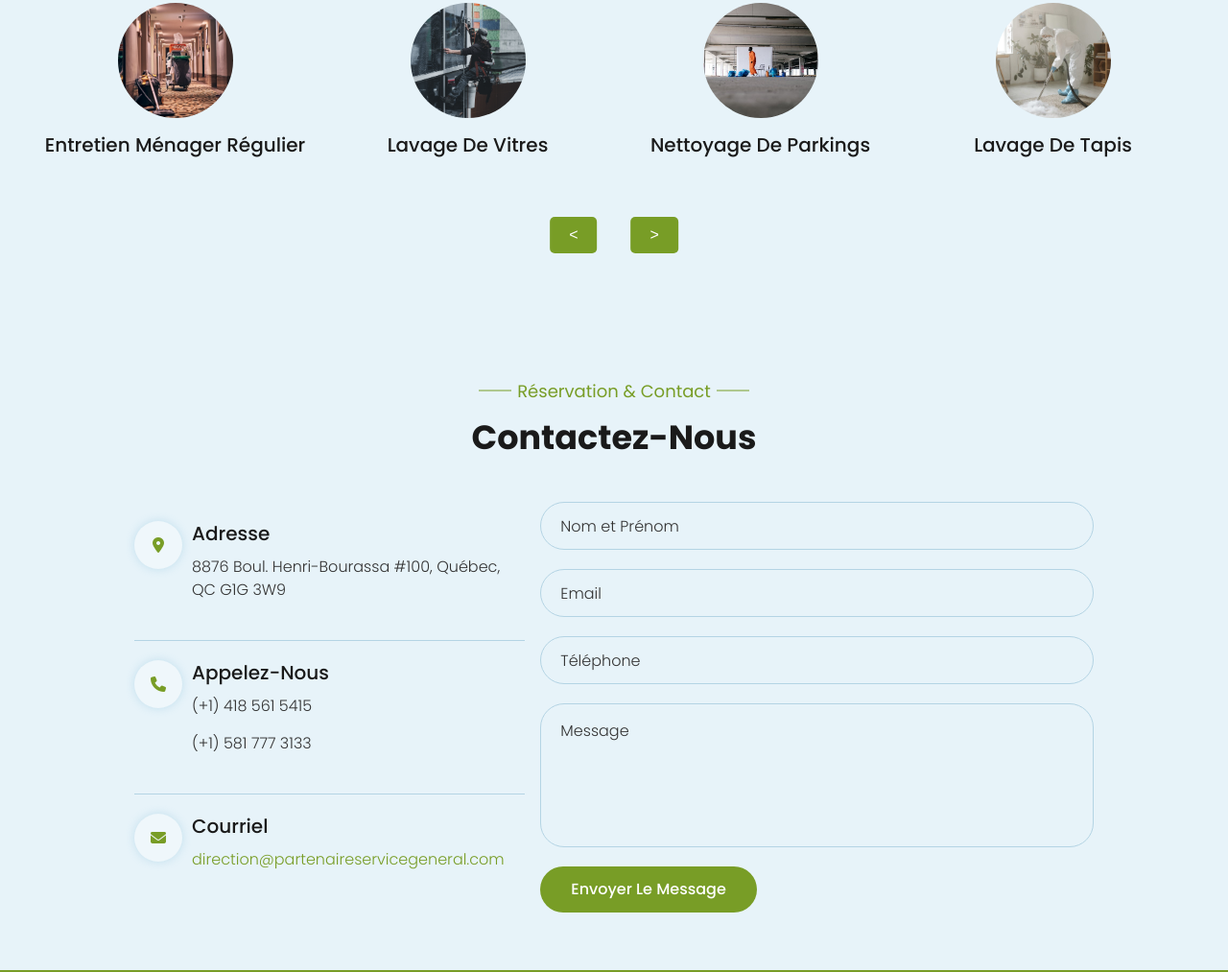
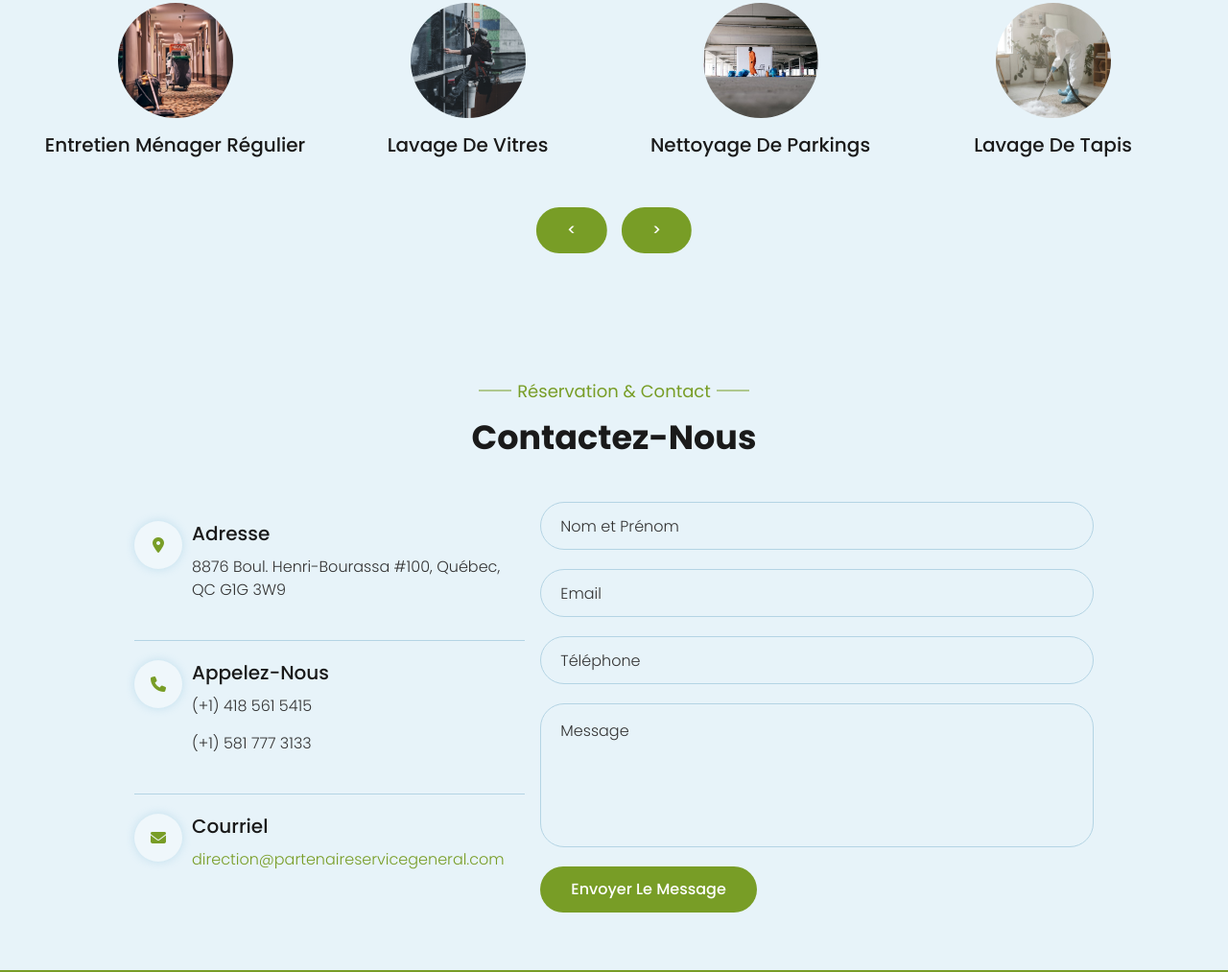
Before and after one commit to AmineBoussetta/cleaning-website, a plain HTML site: page index.html in a window 1280 px wide. Shown: the part 2022-3035 px from the top of the page at 96% size. Drawn offline with Linux system fonts and the light colour scheme; a small style sheet from the web is missing.

Commit message:
carrousel btn fixed

```diff
--- a/css/style.css
+++ b/css/style.css
@@ -496,24 +496,16 @@
         display: flex;
         gap: 15px;
         width: auto;
+
     }
 
     .carousel-nav button {
         pointer-events: auto;
         background-color: var(--main-color);
         color: var(--text-white);
-        border: none;
-        padding: 10px 20px;
-        margin: 0 10px;
-        font-size: var(--fs-md);
-        border-radius: 5px;
-        cursor: pointer;
-        transition: background-color 0.3s ease;
+
     }
 
-    .carousel-nav button:hover {
-        background-color: hsl(var(--hue), var(--saturation), 40%);
-    }
 
     /* contact */
 
--- a/index.html
+++ b/index.html
@@ -207,8 +207,8 @@
 
                 <!-- Navigation du carrousel -->
                 <div class="carousel-nav">
-                    <button class="prev" aria-label="Service précédent">&lt;</button>
-                    <button class="next" aria-label="Service suivant">&gt;</button>
+                    <button class="prev btn" aria-label="Service précédent">&lt;</button>
+                    <button class="next btn" aria-label="Service suivant">&gt;</button>
                 </div>
             </div>
         </section>
```
